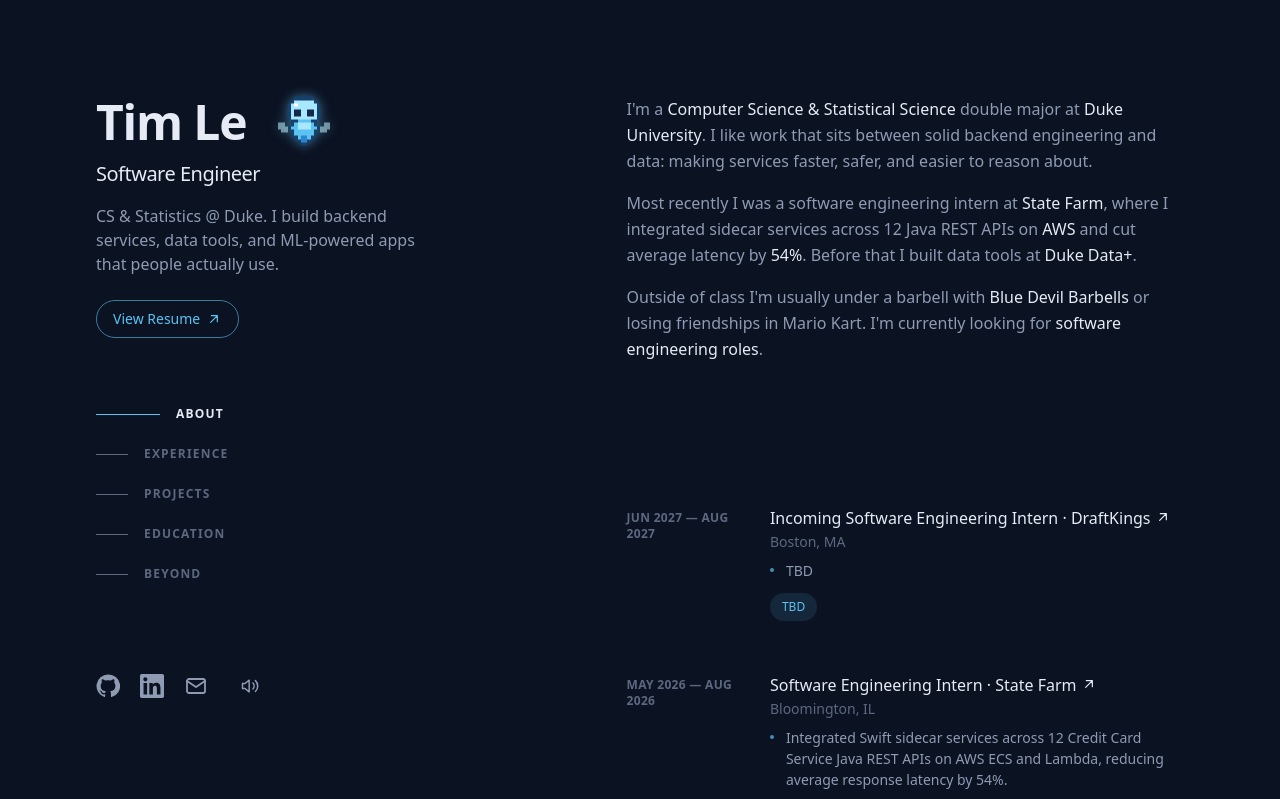
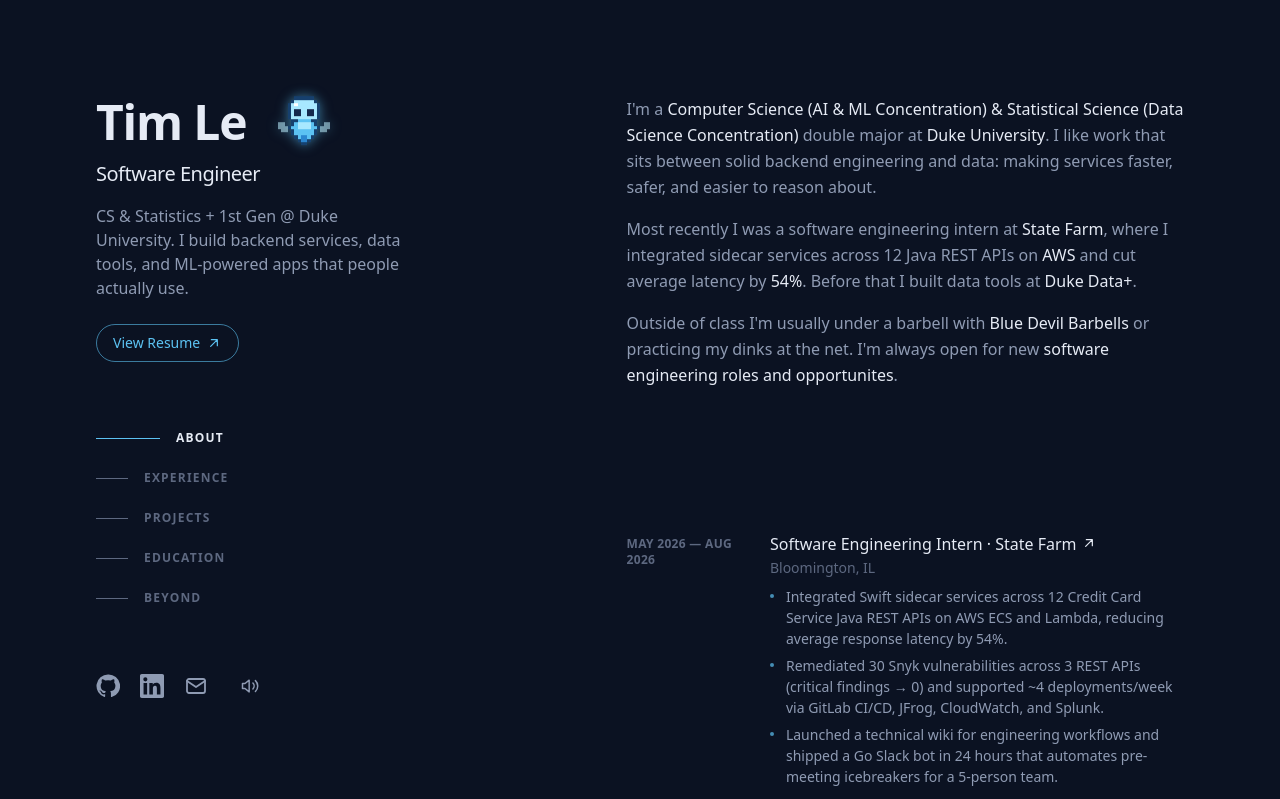
Before and after one commit to timphamle/portfolio, a Next.js app: page / in a window 1280 px wide. Shown: the top 799 px of the page. Built offline with nearby package versions, Linux system fonts and the light colour scheme.

Commit message:
added resume and modified abouts

```diff
--- a/src/content/experience.ts
+++ b/src/content/experience.ts
@@ -2,16 +2,6 @@ import type { Experience } from "./types";
 
 // Newest first.
 export const experience: Experience[] = [
-  {
-    company: "DraftKings",
-    role: "Incoming Software Engineering Intern",
-    start: "Jun 2027",
-    end: "Aug 2027",
-    location: "Boston, MA",
-    url: "https://www.draftkings.com",
-    bullets: ["TBD"],
-    tech: ["TBD"],
-  },
   {
     company: "State Farm",
     role: "Software Engineering Intern",
--- a/src/content/profile.ts
+++ b/src/content/profile.ts
@@ -3,19 +3,17 @@ import type { Profile } from "./types";
 export const profile: Profile = {
   name: "Tim Le",
   role: "Software Engineer",
-  tagline:
-    "CS & Statistics @ Duke. I build backend services, data tools, and ML-powered apps that people actually use.",
+  tagline: "CS & Statistics + 1st Gen @ Duke University. I build backend services, data tools, and ML-powered apps that people actually use.",
   about: [
-    "I'm a **Computer Science & Statistical Science** double major at **Duke University**. I like work that sits between solid backend engineering and data: making services faster, safer, and easier to reason about.",
+    "I'm a **Computer Science (AI & ML Concentration) & Statistical Science (Data Science Concentration)** double major at **Duke University**. I like work that sits between solid backend engineering and data: making services faster, safer, and easier to reason about.",
     "Most recently I was a software engineering intern at **State Farm**, where I integrated sidecar services across 12 Java REST APIs on **AWS** and cut average latency by **54%**. Before that I built data tools at **Duke Data+**.",
-    "Outside of class I'm usually under a barbell with **Blue Devil Barbells** or losing friendships in Mario Kart. I'm currently looking for **software engineering roles**.",
+    "Outside of class I'm usually under a barbell with **Blue Devil Barbells** or practicing my dinks at the net. I'm always open for new **software engineering roles and opportunites**.",
   ],
   email: "tim.le@duke.edu",
   socials: {
     github: "https://github.com/timphamle",
     linkedin: "https://www.linkedin.com/in/tim-pham-le/",
   },
-  // TODO: drop a copy of your resume at public/resume.pdf (consider removing your phone number first).
   resumePath: "/resume.pdf",
   siteUrl: "https://timphamle.com",
 };
--- a/src/content/projects.ts
+++ b/src/content/projects.ts
@@ -133,7 +133,7 @@ export const projects: Project[] = [
       { kind: "github", label: "GitHub", href: "https://github.com/timphamle/powerlifting-regression-analysis" },
     ],
     detail: {
-      role: "Co-author (with Sophie Xu)",
+      role: "Co-author",
       team: "2",
       tldr: [
         "Analyzed 1,154 records from 8 years of the IPF World University Powerlifting Cup.",
```
Also changed, not shown: 1 other file (tests, documents, lock files or other folders).
